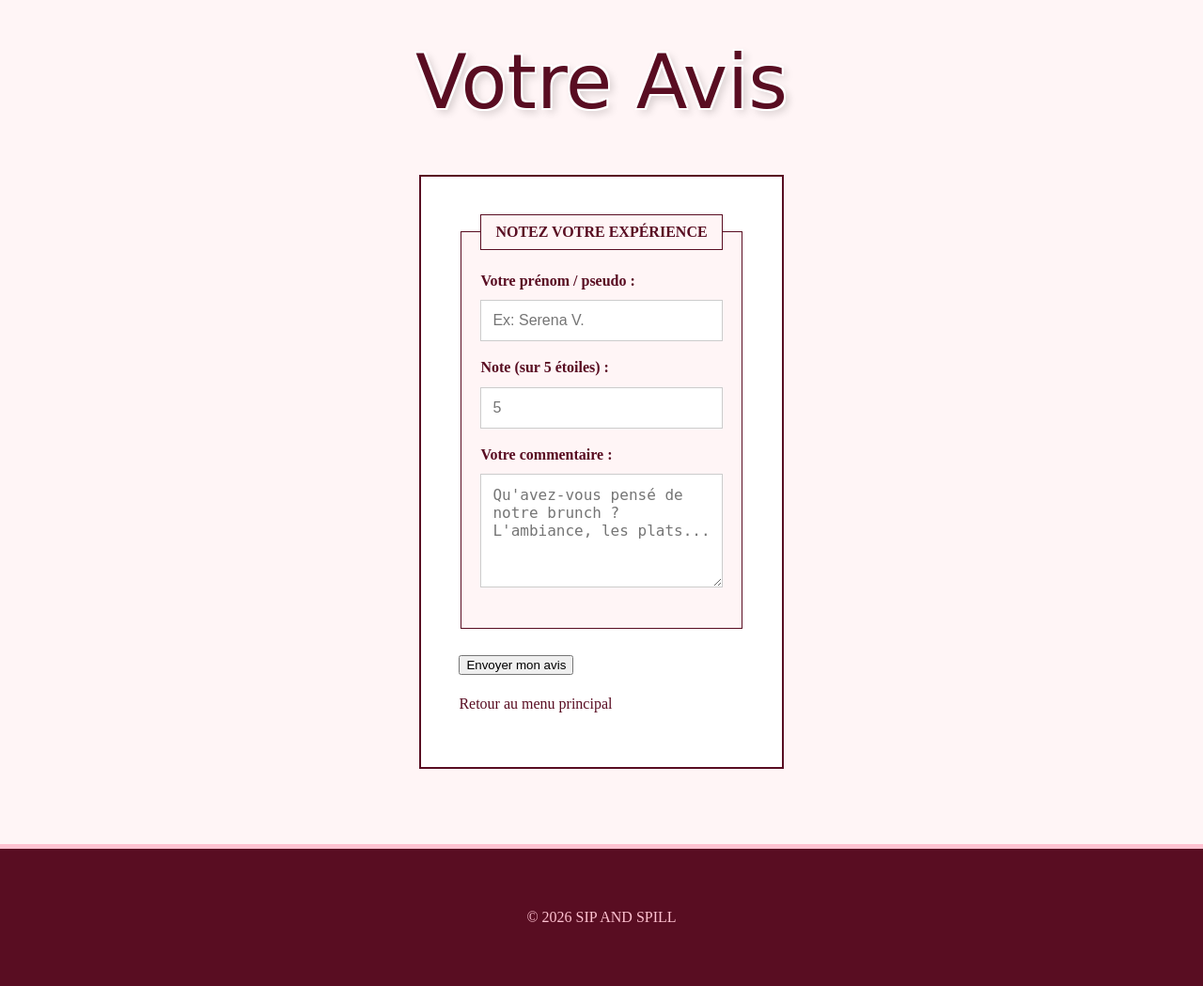
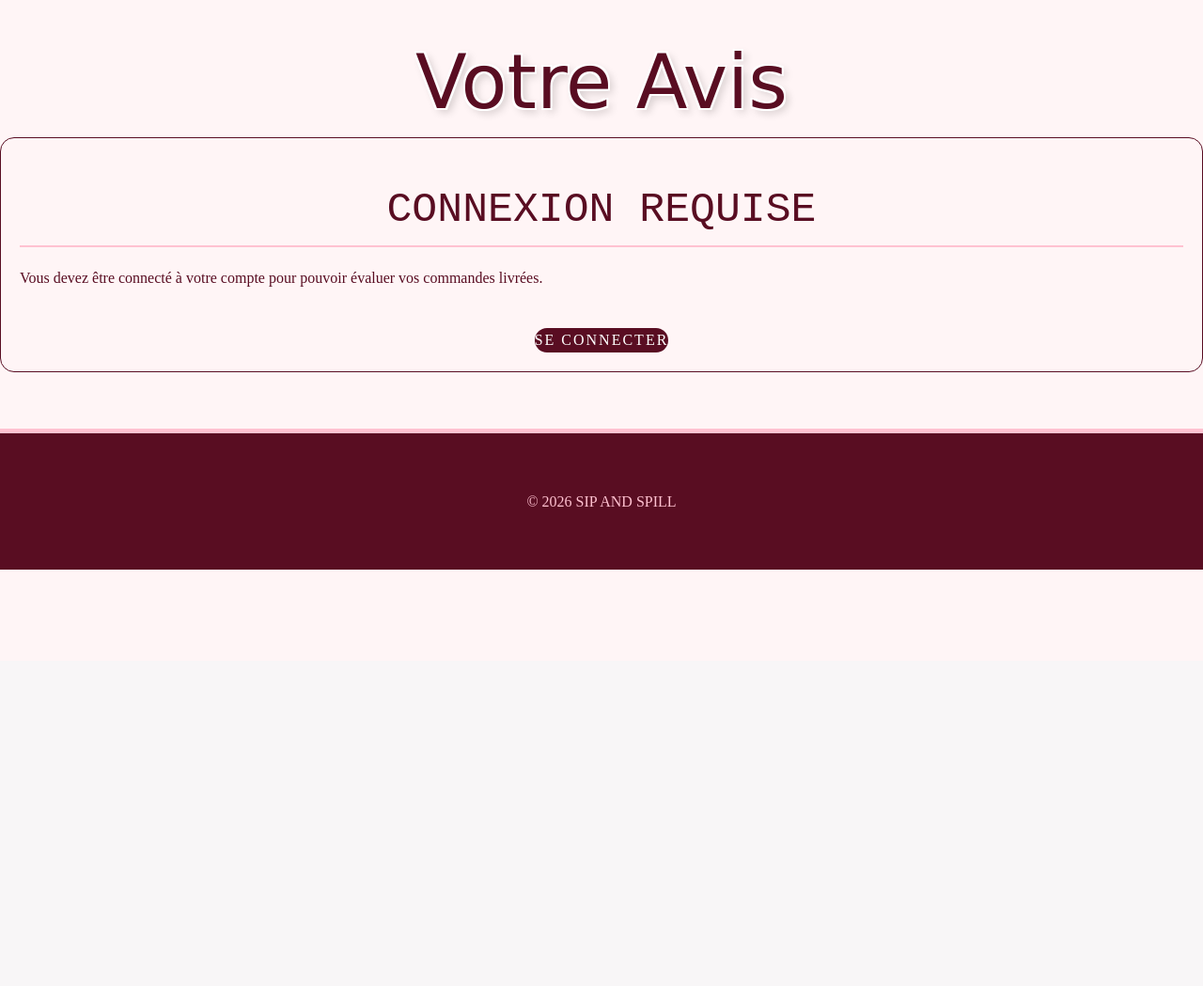
Before and after one commit to s6xtine/MEF1-A-2026, a PHP site: page /MEF1-A-2026/notation.php in a window 1280 px wide. Shown: the part 97-1146 px from the top of the page at 94% size. After the commit the page ends 703 px from the top, so only its background shows below. Run offline with PHP 8.4, Linux system fonts and the light colour scheme.

Commit message:
page notation

```diff
--- a/notation.php
+++ b/notation.php
@@ -1,5 +1,34 @@
 <?php
-session_start()
+session_start();
+
+// 1. ON VÉRIFIE SI LE CLIENT EST CONNECTÉ
+$est_connecte = isset($_SESSION['login']);
+$commandes_a_noter = [];
+
+if ($est_connecte) {
+    $fichier_commandes = 'data/commandes.json';
+    $mon_identifiant = $_SESSION['login'];
+    $mon_nom_complet = ($_SESSION['prenom'] ?? '') . " " . ($_SESSION['nom'] ?? '');
+
+    if (file_exists($fichier_commandes)) {
+        $contenu = file_get_contents($fichier_commandes);
+        if (!empty($contenu)) {
+            $toutes_les_commandes = json_decode($contenu, true);
+            if (is_array($toutes_les_commandes)) {
+                foreach ($toutes_les_commandes as $cmd) {
+                    // On filtre les commandes qui : Appartiennent au ce client, sont au statut "Livrée", n'ont pas encore l'indicateur 'notee' à true
+                    $appartient_au_client = ($cmd['client'] === $mon_identifiant || $cmd['client'] === $mon_nom_complet);
+                    $est_livree = isset($cmd['statut']) && $cmd['statut'] === 'Livrée';
+                    $deja_notee = isset($cmd['notee']) && $cmd['notee'] === true;
+
+                    if ($appartient_au_client && $est_livree && !$deja_notee) {
+                        $commandes_a_noter[] = $cmd;
+                    }
+                }
+            }
+        }
+    }
+}
 ?>
 
 <!DOCTYPE html>
@@ -19,13 +48,40 @@ session_start()
     <h1 class="titre-centre">Votre Avis</h1>
 
     <main>
+
+        <?php if (!$est_connecte): ?>
+            <section class="info-item text-center">
+                <h2 class="sub-titre">Connexion requise</h2>
+                <p class="msg-vide">Vous devez être connecté à votre compte pour pouvoir évaluer vos commandes livrées.</p>
+                <br>
+                <a href="connexion.php" class="btn-gossip">Se connecter</a>
+            </section>
+
+        <?php elseif (empty($commandes_a_noter)): ?>
+            <section class="info-item text-center">
+                <h2 class="sub-titre">Aucune commande à noter pour le moment</h2>
+                <p class="msg-vide">Vous n'avez aucune commande livrée en attente d'avis. Dès qu'un livreur terminera une course pour vous, elle apparaîtra ici !</p>
+                <br>
+                <a href="index.php" class="link-back">Retour à l'accueil</a>
+            </section>
+
+        <?php else: ?>
             <form action="submit_notation.php" method="POST">
 
                 <fieldset>
                     <legend>Notez votre expérience</legend>
 
+                    <label for="id_commande">Sélectionnez la commande concernée :</label>
+                    <select name="id_commande" id="id_commande" class="input-qte" required>
+                        <?php foreach ($commandes_a_noter as $cmd): ?>
+                            <option value="<?= htmlspecialchars($cmd['id_commande']) ?>">
+                                Commande N°<?= htmlspecialchars($cmd['id_commande']) ?>
+                            </option>
+                        <?php endforeach; ?>
+                    </select>
+
                     <label for="nom">Votre prénom / pseudo :</label>
-                <input type="text" id="nom" name="nom" placeholder="Ex: Serena V." required>
+                    <input type="text" id="nom" name="nom" value="<?= htmlspecialchars($_SESSION['prenom'] ?? '') ?>" required>
 
                     <label for="note">Note (sur 5 étoiles) :</label>
                     <input type="number" id="note" name="note" min="1" max="5" placeholder="5" required>
@@ -34,11 +90,13 @@ session_start()
                     <textarea id="commentaire" name="commentaire" rows="5" placeholder="Qu'avez-vous pensé de notre brunch ? L'ambiance, les plats..." required></textarea>
                 </fieldset>
 
-            <button type="submit">Envoyer mon avis</button>
+                <button type="submit" class="btn-gossip">Envoyer mon avis</button>
 
-            <p><a href="index.php">Retour au menu principal</a></p>
-
+                <p><a href="index.php" class="link-back">Retour au menu principal</a></p>
             </form>
+        <?php endif; ?>
     </main>
 
     <?php include 'footer.php'; ?>
+</body>
+</html>
```
Also changed, not shown: traitement/submit_notation.php (added, +45 -0 lines). Lines whose indentation alone changed are shown as unchanged.
